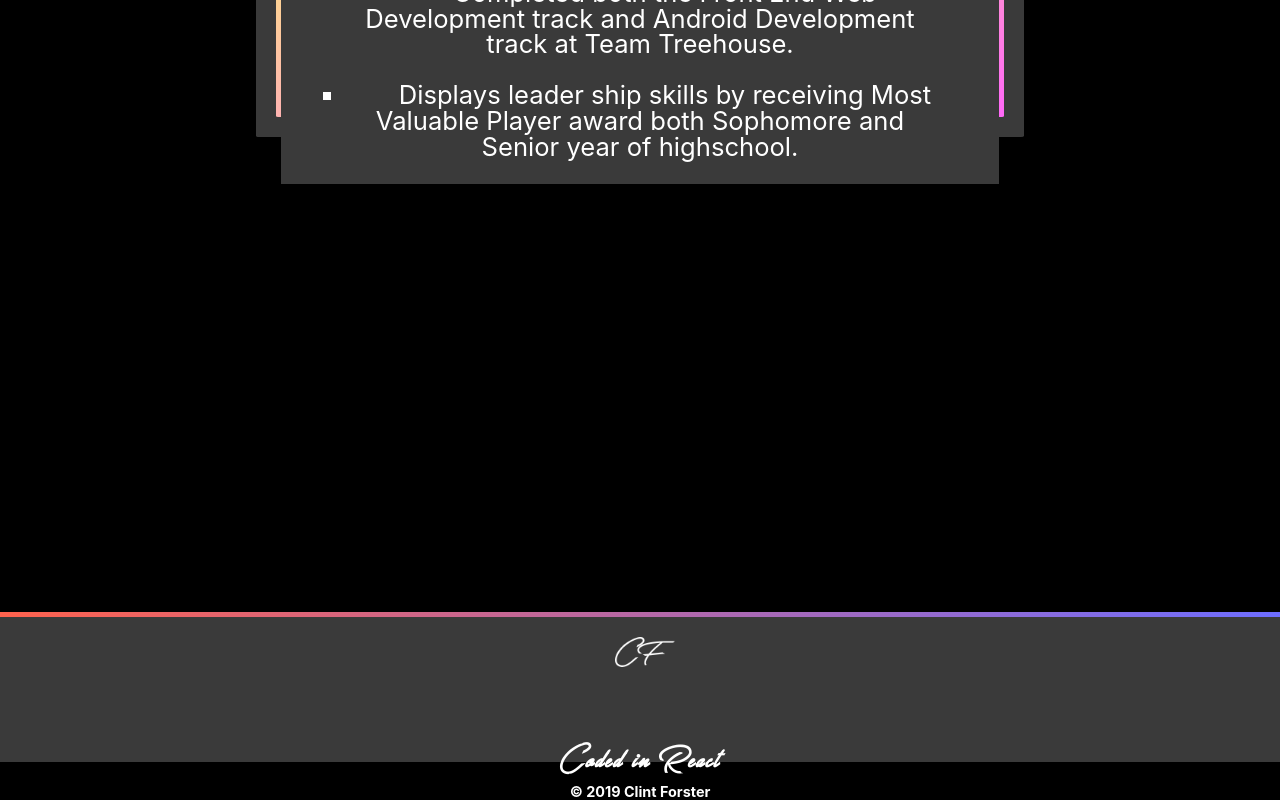
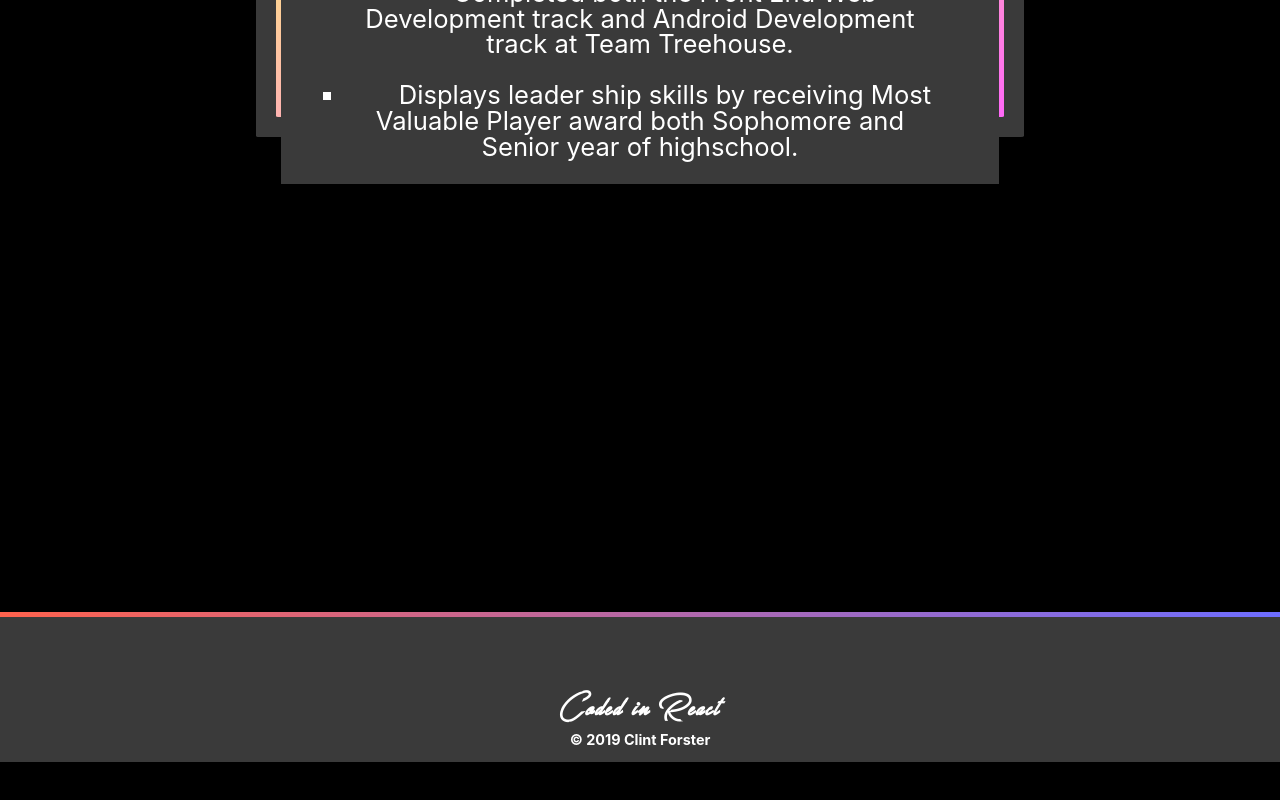
Before and after one commit to clintForster/cfportfolio, a React (Create React App) app in the folder client/: page / in a window 1280 px wide. Shown: the part 1779-2579 px from the top of the page. After the commit the page ends 2541 px from the top, so only its background shows below. Built offline with nearby package versions, Linux system fonts and the light colour scheme; a web font is replaced by a local one.

Commit message:
no initials

```diff
--- a/client/src/components/Footer/Footer.js
+++ b/client/src/components/Footer/Footer.js
@@ -7,7 +7,7 @@ function Footer() {
         <div className="footModule-Border-Wrap1">
             <div className="footer">
                 <div className="footerShadow"></div>
-                <img className="footerInitial" src={initialFont} alt="initialFont" />
+                {/* <img className="footerInitial" src={initialFont} alt="initialFont" /> */}
                 <p id="fFont" className="footerP">Coded in React</p>
                 <p className="footerP">&copy; 2019 Clint Forster</p>
             </div>
```
